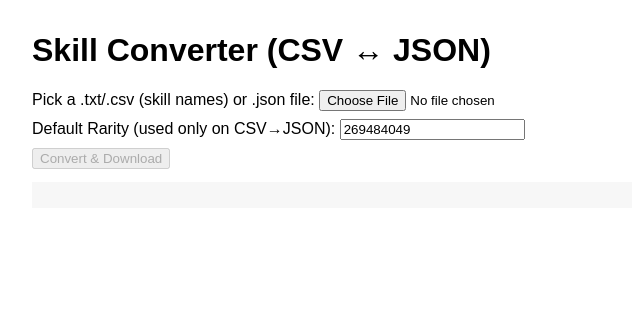
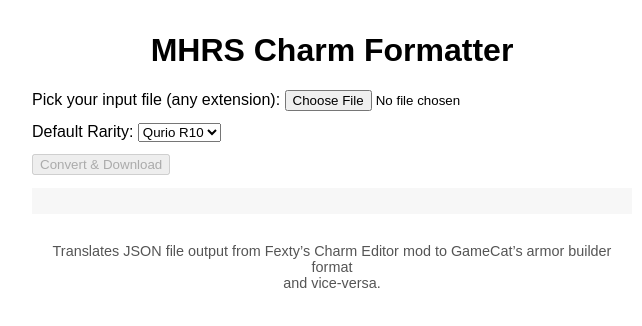
Before and after one commit to NoswalDev/MHRS_Charm_Formatter, a plain HTML site: page index.html in a window 1280 px wide. Shown: the whole page, without its empty margins (308-950 px from the left). Drawn offline with Linux system fonts and the light colour scheme.

Commit message:
Update index.html

```diff
--- a/index.html
+++ b/index.html
@@ -3,30 +3,40 @@
 <head>
   <meta charset="UTF-8" />
   <meta name="viewport" content="width=device-width,initial-scale=1" />
-  <title>Skill Converter</title>
+  <title>MHRS Charm Formatter</title>
   <style>
-    body { font-family:sans-serif; max-width:600px; margin:2em auto; }
-    label, button { display:block; margin:8px 0; }
-    pre { background:#f7f7f7; padding:1em; white-space:pre-wrap; }
+    body { font-family: sans-serif; max-width: 600px; margin: 2em auto; }
+    h1 { text-align: center; }
+    label, button { display: block; margin: 0.75em 0; }
+    pre { background: #f7f7f7; padding: 1em; white-space: pre-wrap; }
+    footer { margin-top: 2em; font-size: 0.9em; color: #555; text-align: center; }
   </style>
 </head>
 <body>
-  <h1>Skill Converter (CSV ↔ JSON)</h1>
+  <h1>MHRS Charm Formatter</h1>
 
   <label>
-    Pick a .txt/.csv (skill names) or .json file:
-    <input type="file" id="fileInput" accept=".txt,.csv,.json" />
+    Pick your input file (any extension):
+    <input type="file" id="fileInput" />
   </label>
 
   <label>
-    Default Rarity (used only on CSV→JSON):
-    <input type="number" id="rarityInput" value="269484049" />
+    Default Rarity:
+    <select id="rarityInput">
+      <option value="269484047">Qurio R8</option>
+      <option value="269484048">Qurio R9</option>
+      <option value="269484049" selected>Qurio R10</option>
+    </select>
   </label>
 
   <button id="convertBtn" disabled>Convert &amp; Download</button>
-
   <pre id="log"></pre>
 
   <script src="main.js"></script>
+
+  <footer>
+    Translates JSON file output from Fexty’s Charm Editor mod to GameCat’s armor builder format<br>
+    and vice-versa.
+  </footer>
 </body>
 </html>
```
